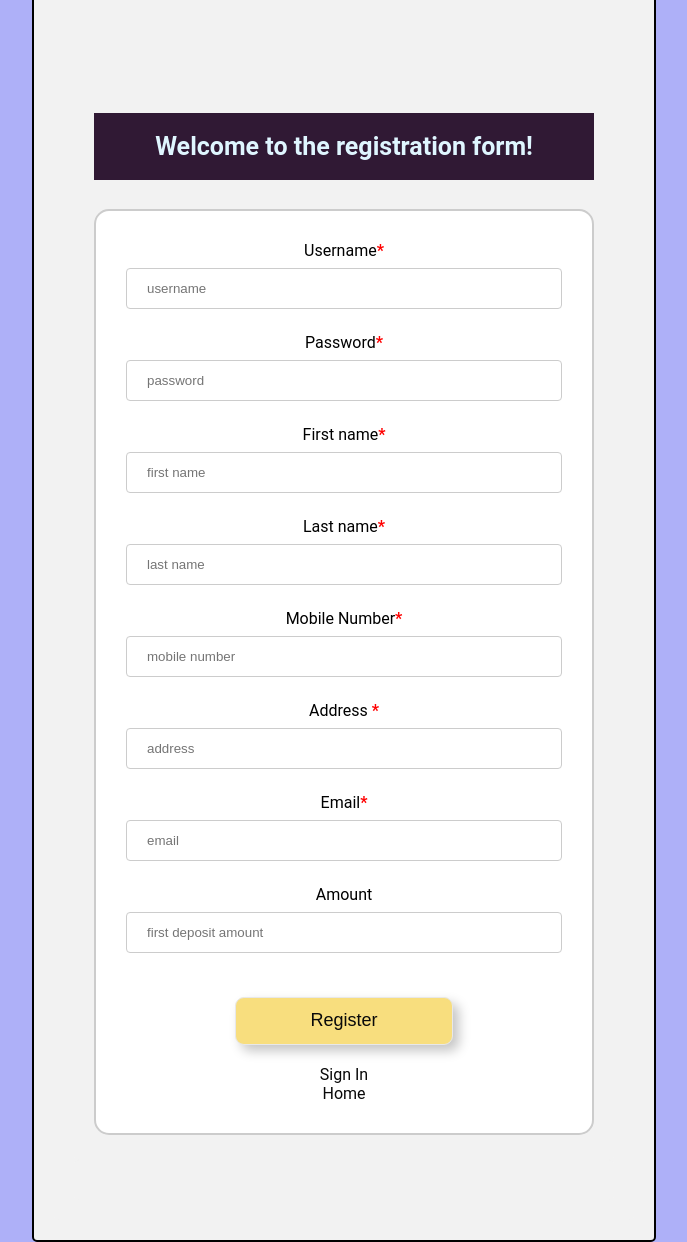
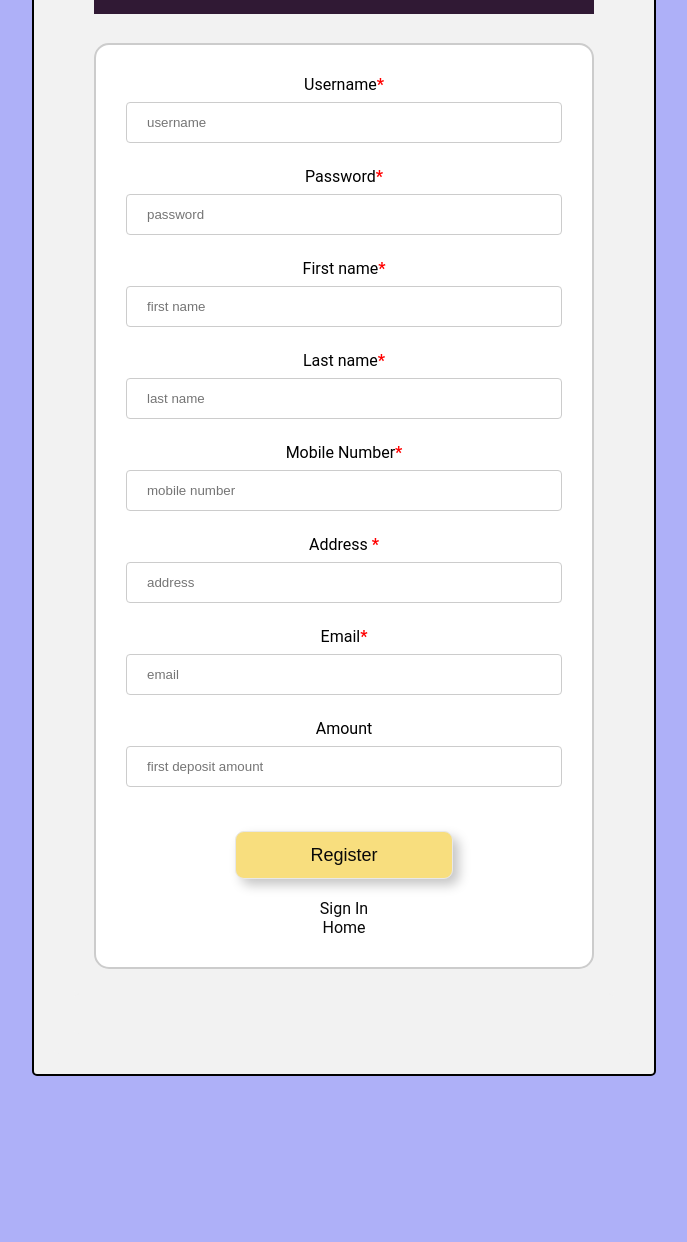
Before and after one commit to masha4321/SuperDuperBank, a PHP site: page /register.php in a window 1280 px wide. Shown: the whole page, without its empty margins (296-983 px from the left). After the commit the page ends 1076 px from the top, so only its background shows below. Run offline with PHP 8.4, Linux system fonts and the light colour scheme.

Commit message:
small updates

```diff
--- a/Final Projct version 0.9/CSS/admin.css
+++ b/Final Projct version 0.9/CSS/admin.css
@@ -59,3 +59,7 @@ td {
 tr:hover {
   background-color: coral;
 }
+
+#top {
+  margin-top:125px;
+}
--- a/Final Projct version 0.9/CSS/index.css
+++ b/Final Projct version 0.9/CSS/index.css
@@ -162,3 +162,7 @@ td {
 tr:hover {
   background-color: coral;
 }
+
+#top {
+  margin-top:125px;
+}
--- a/Final Projct version 0.9/dashboard.php
+++ b/Final Projct version 0.9/dashboard.php
@@ -73,7 +73,7 @@ function InsertBankingValue($userAccountNumber)
 </head>
 
 <body>
-    <div class="container">
+    <div id="top" class="container">
         <div class="maindiv">
             <div class="accordion" id="accordionExample">
                 <div class="accordion-item">
--- a/Final Projct version 0.9/register.php
+++ b/Final Projct version 0.9/register.php
@@ -61,7 +61,7 @@ function formValidation()
         }
         if ($_POST['username'] != '' && $_POST['pwd'] != '' && $_POST['first_name'] != '' && $_POST['last_name'] != '' && $_POST['mobile'] != '' && $_POST['address'] != '' && $_POST['email'] != '' && $_POST['amount']) {
             $error_log['success'] = '<p class="success">Thank you! You are now registered!</p>';
-            $username = $pwd = $first_name = $last_name = $mobile = $address = $email = $amount='';
+            $username = $pwd = $first_name = $last_name = $mobile = $address = $email = $amount = '';
         }
     }
     return $error_log;
@@ -130,7 +130,7 @@ function InsertValue()
         echo "error" . $conn->connect_error;
     }
 
-    $name="My self";
+    $name = "My self";
 
     $sql1 = "insert into transactions (account_number,type,amount,transaction_informations) values('$userAccountNumber','$transactionType','$_POST[amount]','$transaction_informations')";
     if ($conn->query($sql1) === true) {
@@ -162,31 +162,7 @@ function InsertValue()
 <body>
     <div class="container">
         <div class="maindiv">
-            <div class="col-6">
-            <br>
-            <br>
-            <br>
-            <br>
-            <br>
-            <br>
-            <br>
-            <br>
-            <br>
-            <br>
-            <br>
-            <br>
-            <br>
-            <br>
-            <br>
-            <br>
-            <br>
-            <br>
-            <br>
-            <br>
-            <br>
-            <br>
-            <br>
-            <br>
+            <div id="top" class="col-6">
                 <h2 class="success">Welcome to the registration form!</h2>
                 <br>
                 <?php echo $error_log['success']; ?>
```
Also changed, not shown: Final Projct version 0.9/contact.php (+2 -7 lines), Final Projct version 0.9/transfer.php (+1 -15 lines).
